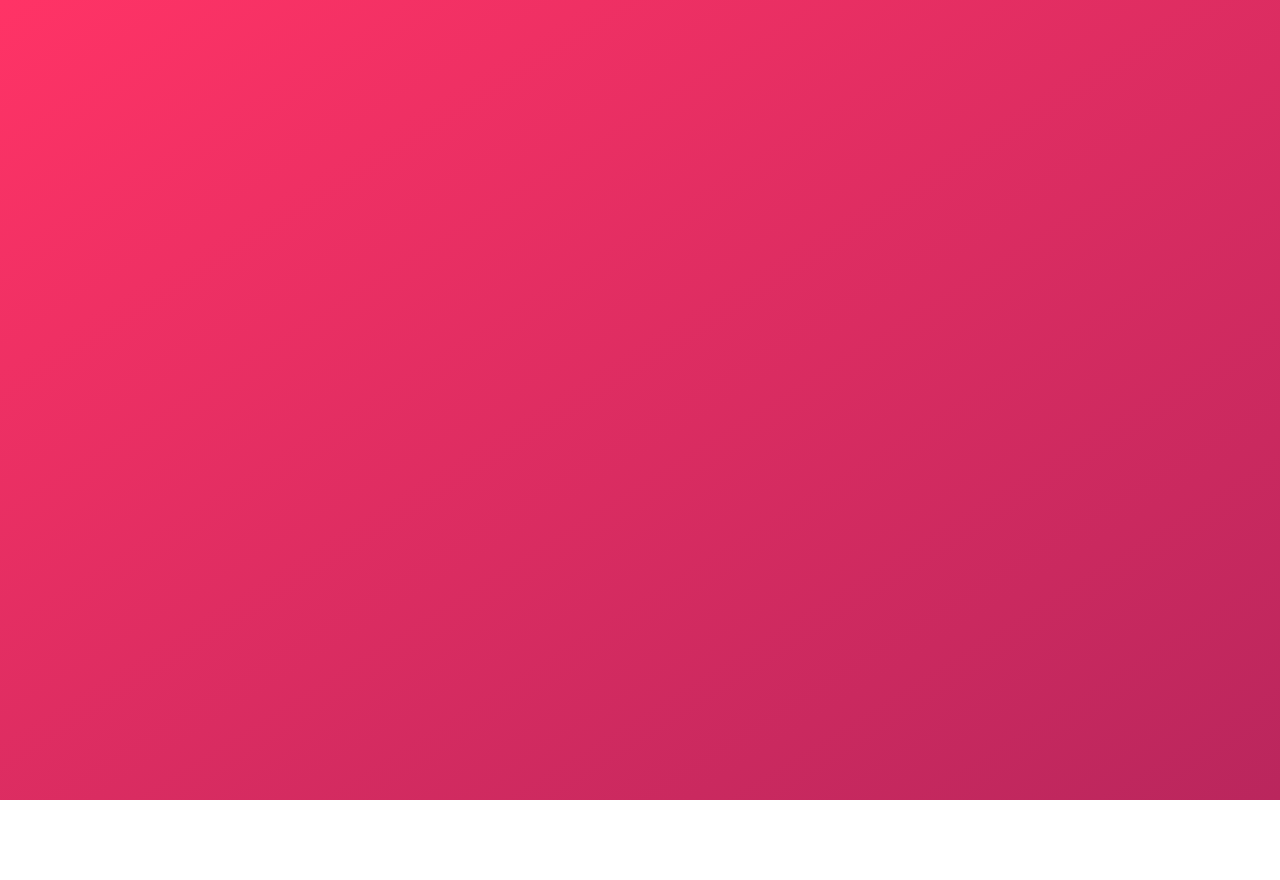
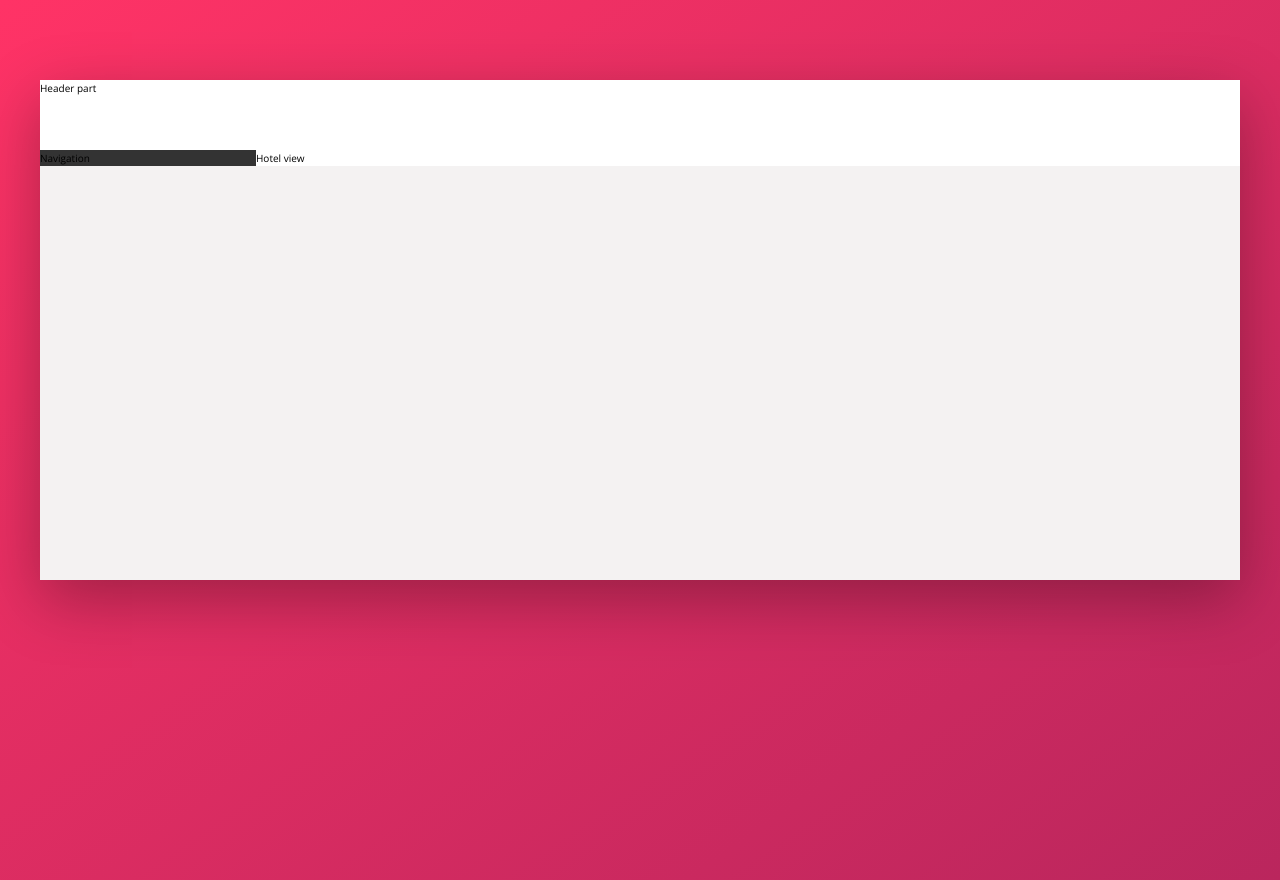
Before and after one commit to 0xMMelvin/Trillo, a website: page index.html in a window 1280 px wide. Before the commit the page ends 800 px from the top, so only its background shows below. Drawn offline with nearby package versions, Linux system fonts and the light colour scheme.

Commit message:
coded up overall layout

```diff
--- a/index.html
+++ b/index.html
@@ -14,6 +14,20 @@
 
 <body>
 
+    <div class="container">
+        <header class="header">
+            Header part
+        </header>
+        <div class="content">
+            <nav class="sidebar">
+                Navigation
+            </nav>
+            <main class="hotel-view">
+                Hotel view
+            </main>
+        </div>
+    </div>
+
 </body>
 
 </html>
--- a/sass/_base.scss
+++ b/sass/_base.scss
@@ -26,9 +26,11 @@ Grey dark 3: #999
 	--color-grey-light-3: #f0eeee;
 	--color-grey-light-4: #ccc;
 
-	--color-grey-dark-: #333;
+	--color-grey-dark-1: #333;
 	--color-grey-dark-: #777;
 	--color-grey-dark-: #999;
+
+	--shadow-dark: 0 2rem 6rem rgba(0, 0, 0, 0.3);
 }
 
 * {
--- a/sass/_layout.scss
+++ b/sass/_layout.scss
@@ -0,0 +1,29 @@
+.container {
+	max-width: 120rem;
+	margin: 8rem auto;
+	background-color: var(--color-grey-light-2);
+	box-shadow: var(--shadow-dark);
+
+	min-height: 50rem;
+}
+
+.header {
+	height: 7rem;
+	background-color: #fff;
+	border-bottom: var(--color-grey-light-2);
+}
+
+.content {
+	display: flex;
+}
+
+.sidebar {
+	background-color: var(--color-grey-dark-1);
+	// grow shrink basis
+	flex: 0 0 18%;
+}
+
+.hotel-view {
+	background-color: #fff;
+	flex: 1;
+}
```
Also changed, not shown: css/style.css.
